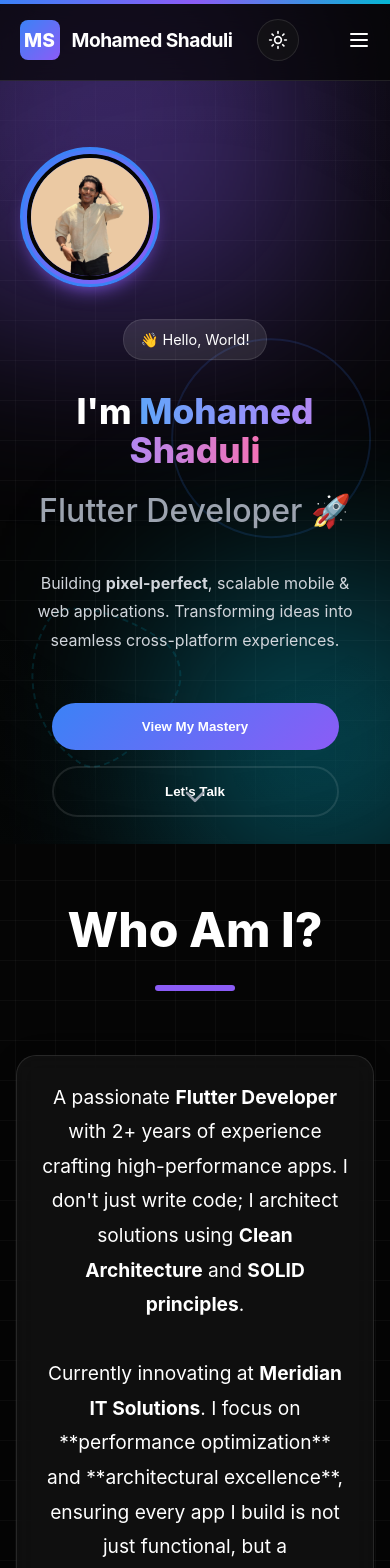
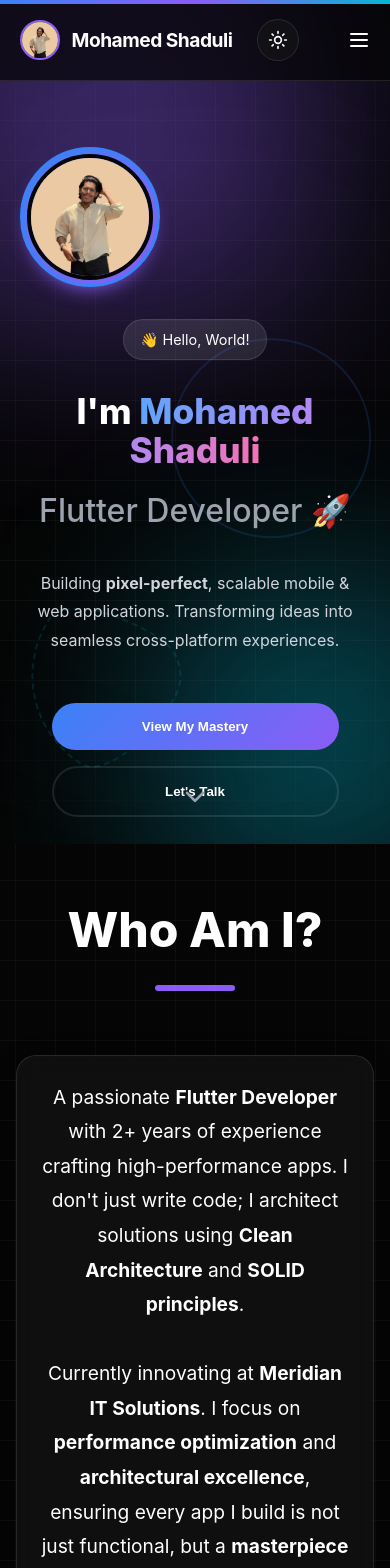
Before and after one commit to shadu-rz/my_protfolio, a React (Vite) app: page / in a window 390 px wide. Shown: the top 1568 px of the page. Built offline with nearby package versions, Linux system fonts and the light colour scheme.

Commit message:
feat: Add RAG Connect project and enhance UI elements
- Added RAG Connect to projects list
- Updated descriptions for HiLite Clique and Food Street
- Replaced text logo with profile image in navbar
- Improved mobile menu readability
- Fixed markdown formatting in bio

```diff
--- a/src/App.jsx
+++ b/src/App.jsx
@@ -111,7 +111,7 @@ function App() {
                 className="navbar"
             >
                 <div className="logo-container">
-                    <div className="logo-box">MS</div>
+                    <img src="/profile.png" alt="MS" className="nav-profile-img" />
                     <span className="logo-text">Mohamed Shaduli</span>
                 </div>
 
@@ -232,7 +232,7 @@ function App() {
                             </p>
                             <br />
                             <p>
-                                Currently innovating at <b>Meridian IT Solutions</b>. I focus on **performance optimization** and **architectural excellence**, ensuring every app I build is not just functional, but a **masterpiece of engineering**.
+                                Currently innovating at <b>Meridian IT Solutions</b>. I focus on <b>performance optimization</b> and <b>architectural excellence</b>, ensuring every app I build is not just functional, but a <b>masterpiece of engineering</b>.
                             </p>
                         </motion.div>
                     </div>
@@ -349,16 +349,23 @@ function App() {
                     <div className="projects-showcase">
                         {[
                             {
+                                title: 'RAG Connect',
+                                tags: ['Productivity', 'Task Management'],
+                                desc: 'A centralized productivity suite for effortless Lead & Task Management, featuring smart calendars and visual workflow planning.',
+                                image: '/rag-connect-logo.png',
+                                color: '#580c2b' // Deep Maroon
+                            },
+                            {
                                 title: 'HiLite Clique',
                                 tags: ['CRM'],
-                                desc: 'A powerhouse CRM with offline caching and smart vehicle scanning capabilities.',
+                                desc: 'A powerhouse CRM featuring Lead & Task Management, Sales Tracking, and smart vehicle scanning.',
                                 image: '/hilite-logo.png',
                                 color: '#D4AF37' // Gold accent
                             },
                             {
                                 title: 'Food Street',
                                 tags: ['E-commerce', 'Real-time'],
-                                desc: 'Seamless food ordering with live tracking updates via OneSignal integration.',
+                                desc: 'Seamless food ordering platform with multi-outlet management and OneSignal integration.',
                                 image: '/foodstreet-logo.png',
                                 color: '#ea580c' // Orange accent
                             },
--- a/src/index.css
+++ b/src/index.css
@@ -817,8 +817,8 @@ html {
     top: 70px;
     left: 0;
     width: 100%;
-    background: var(--bg-card);
-    backdrop-filter: blur(20px);
+    background: var(--bg-color);
+    backdrop-filter: none;
     flex-direction: column;
     padding: 2rem;
     gap: 1.5rem;
@@ -921,3 +921,11 @@ html {
 [data-theme='light'] .nav-links button.active {
   color: var(--primary-color);
 }
+
+.nav-profile-img {
+  width: 40px;
+  height: 40px;
+  border-radius: 50%;
+  object-fit: cover;
+  border: 2px solid var(--primary-color);
+}
```
Also changed, not shown: public/rag-connect-logo.png (added).
